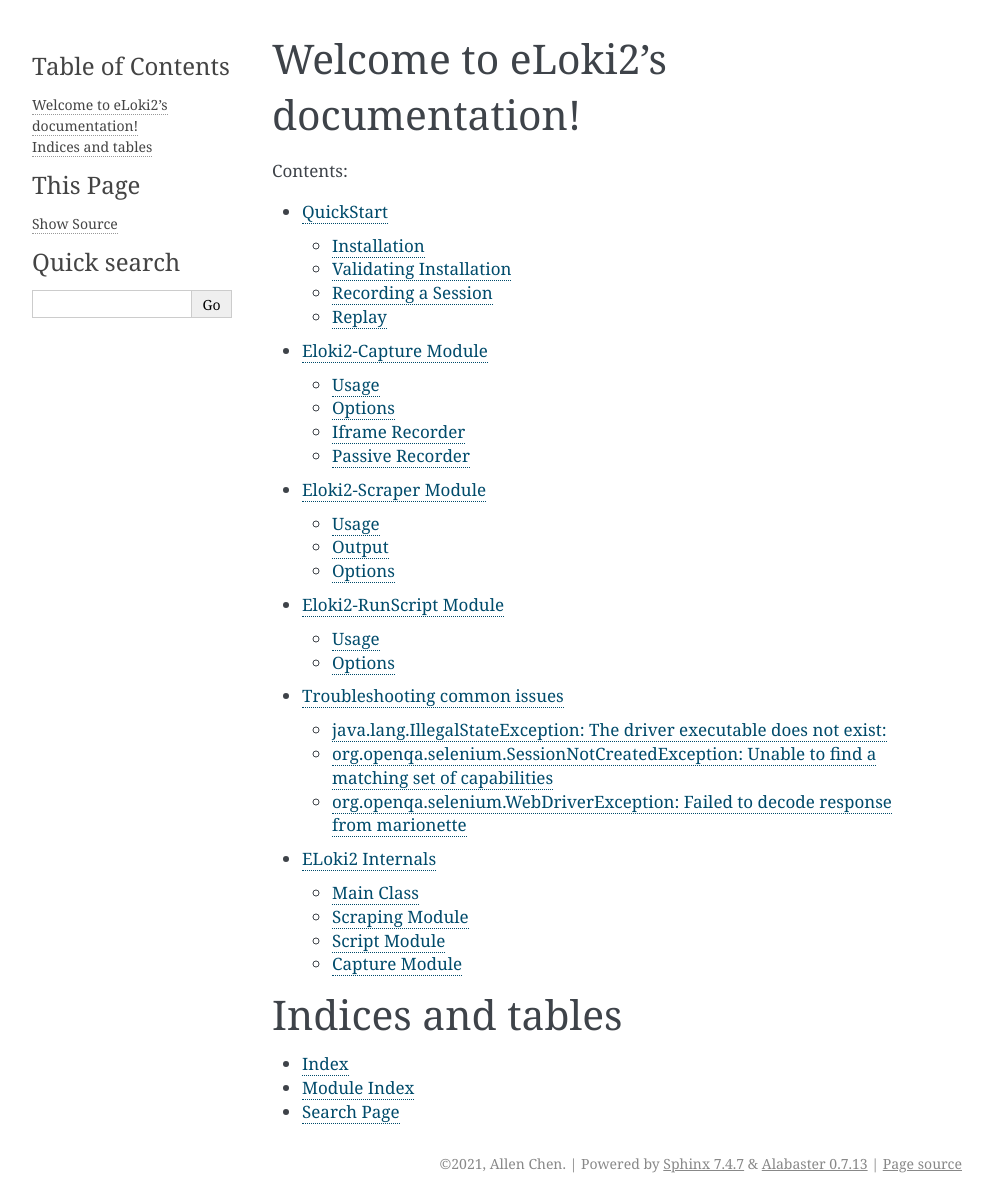
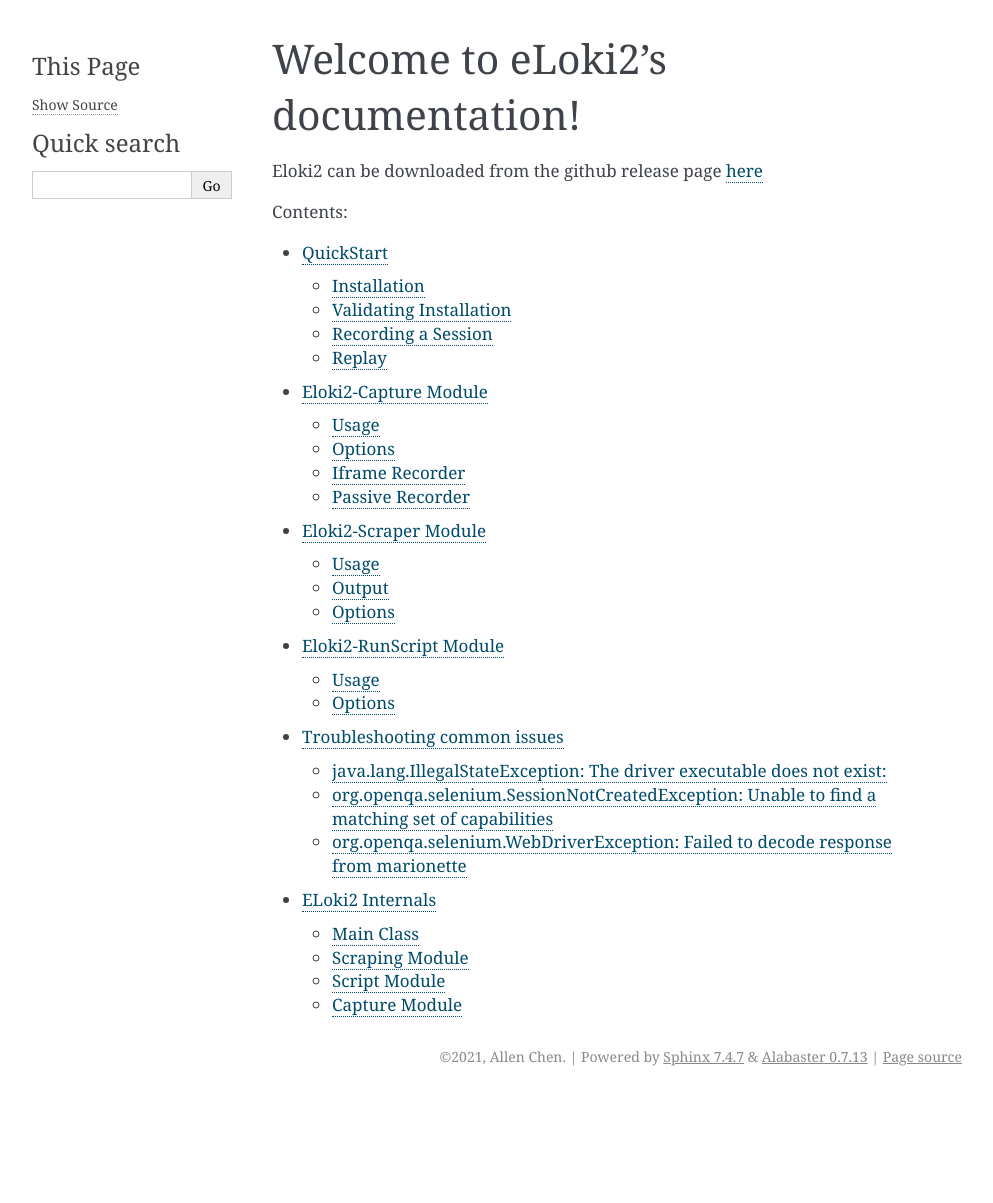
Before and after one commit to A-H-Vu/eLoki2, a Sphinx documentation site: the page built from sphinx-docs/source/index.rst, in a window 1280 px wide. Shown: the whole page, without its empty margins (148-1141 px from the left). Built offline with Sphinx 7.4.7, drawn with Linux system fonts in a browser that asks for light colours; after the commit the page ends 1096 px from its top, so only the background shows below that.

Commit message:
Link some documentation stuff to github

```diff
--- a/sphinx-docs/source/index.rst
+++ b/sphinx-docs/source/index.rst
@@ -5,6 +5,9 @@
 
 Welcome to eLoki2's documentation!
 ==================================
+
+Eloki2 can be downloaded from the github release page `here <https://github.com/chenc118/eLoki2/releases/tag/0.2.4>`_
+
 
 .. toctree::
    :maxdepth: 2
@@ -20,9 +23,9 @@
 
 
 
-Indices and tables
-==================
+.. Indices and tables
+.. ==================
 
-* :ref:`genindex`
-* :ref:`modindex`
-* :ref:`search`
+.. * :ref:`genindex`
+.. * :ref:`modindex`
+.. * :ref:`search`
--- a/sphinx-docs/source/internals/overview.rst
+++ b/sphinx-docs/source/internals/overview.rst
@@ -15,7 +15,7 @@
 ################
 
 
-The following topics cover some of the interals of ELoki2 and how it works. They should provide a high level overview of what is done in some of the main classes and some of the design decisions. The code examples are currently from version 0.2.4.
+The following topics cover some of the interals of ELoki2 and how it works. They should provide a high level overview of what is done in some of the main classes and some of the design decisions. The code examples are currently from version `0.2.4 <https://github.com/chenc118/eLoki2/commit/8167dd4e8d7551d62f31a57b4680df883b8c9e24>`_
 
 
 
```
